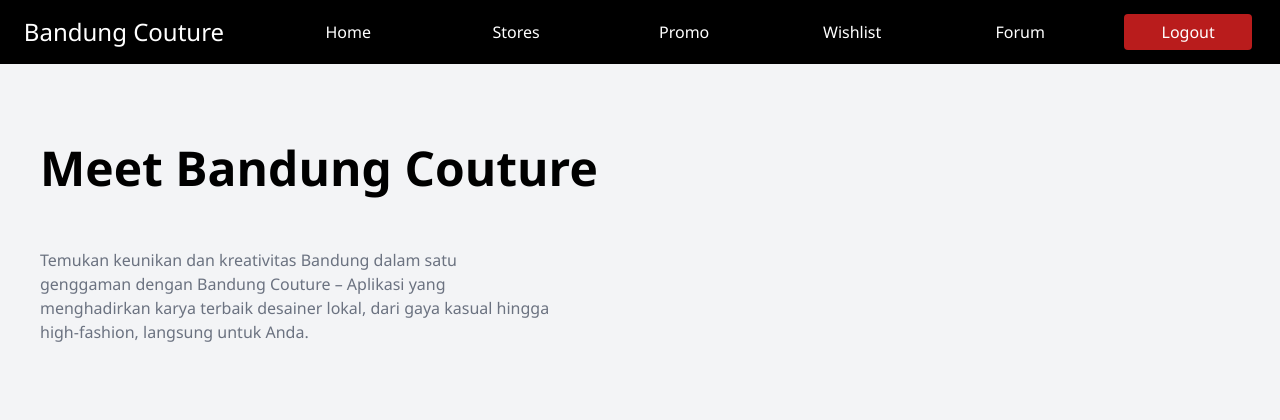
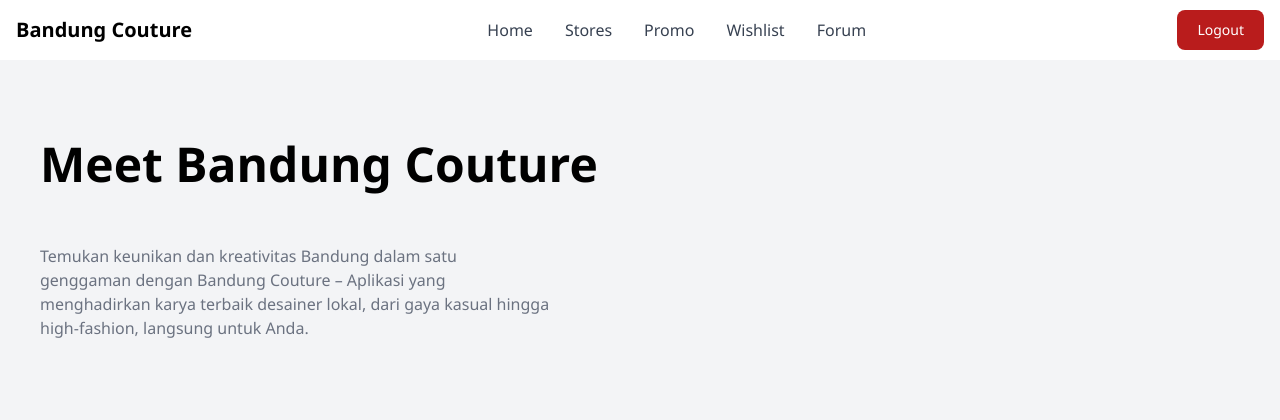
Before and after one commit to PBPgasal24-E01/bandung-couture, a Django app: page /home in a window 1280 px wide. Shown: the top 420 px of the page. Run offline with Django 5.2, Linux system fonts and the light colour scheme; the visitor is signed in with stand-in values (Sample User, id 1); some libraries are stand-ins or nearby versions.

Commit message:
navbar redesign

```diff
--- a/templates/components/navigation-bar.html
+++ b/templates/components/navigation-bar.html
@@ -1,9 +1,56 @@
-<div class="bg-black h-16 flex items-center justify-center select-none text-white">
-    <div class="text-2xl ml-4 mr-10">Bandung Couture</div>
-    <a href="{% url 'main:home' %}" class="navigation-buttons w-32 h-9 rounded cursor-pointer mx-5 flex items-center justify-center hover:bg-gray-800">Home</a>
-    <a href="{% url 'stores:show' %}" class="navigation-buttons w-32 h-9 rounded cursor-pointer mx-5 flex items-center justify-center hover:bg-gray-800">Stores</a>
-    <a href="" class="navigation-buttons w-32 h-9 rounded cursor-pointer mx-5 flex items-center justify-center hover:bg-gray-800">Promo</a>
-    <a href="" class="navigation-buttons w-32 h-9 rounded cursor-pointer mx-5 flex items-center justify-center hover:bg-gray-800">Wishlist</a>
-    <a href="{% url 'forum:show' %}" class="navigation-buttons w-32 h-9 rounded cursor-pointer mx-5 flex items-center justify-center hover:bg-gray-800">Forum</a>
-    <a href="{% url 'account:logout' %}" class="navigation-buttons w-32 h-9 rounded cursor-pointer mx-5 flex items-center justify-center bg-red-700">Logout</a>
-</div>
+<nav class="bg-white border-gray-200 py-2.5 dark:bg-gray-900">
+    <div class="flex flex-wrap items-center justify-between max-w-screen-xl px-4 mx-auto">
+        <a href="{% url 'main:home' %}" class="flex items-center">
+            <span class="self-center text-xl font-semibold whitespace-nowrap dark:text-white">Bandung Couture</span>
+        </a>
+        <div class="flex items-center lg:order-2">
+            <div class="hidden mt-2 mr-4 sm:inline-block">
+                <span></span>
+            </div>
+
+            <a href="{% url 'account:logout' %}"
+                class="text-white bg-red-700 hover:bg-red-800 focus:ring-4 focus:ring-red-300 font-medium rounded-lg text-sm px-4 lg:px-5 py-2 lg:py-2.5 sm:mr-2 lg:mr-0 dark:bg-red-600 dark:hover:bg-red-700 focus:outline-none dark:focus:ring-red-800">Logout</a>
+            <button data-collapse-toggle="mobile-menu-2" type="button"
+				class="inline-flex items-center p-2 ml-1 text-sm text-gray-500 rounded-lg lg:hidden hover:bg-gray-100 focus:outline-none focus:ring-2 focus:ring-gray-200 dark:text-gray-400 dark:hover:bg-gray-700 dark:focus:ring-gray-600"
+				aria-controls="mobile-menu-2" aria-expanded="true">
+				<span class="sr-only">Open main menu</span>
+				<svg class="w-6 h-6" fill="currentColor" viewBox="0 0 20 20" xmlns="http://www.w3.org/2000/svg">
+					<path fill-rule="evenodd"
+						d="M3 5a1 1 0 011-1h12a1 1 0 110 2H4a1 1 0 01-1-1zM3 10a1 1 0 011-1h12a1 1 0 110 2H4a1 1 0 01-1-1zM3 15a1 1 0 011-1h12a1 1 0 110 2H4a1 1 0 01-1-1z"
+						clip-rule="evenodd"></path>
+				</svg>
+				<svg class="hidden w-6 h-6" fill="currentColor" viewBox="0 0 20 20" xmlns="http://www.w3.org/2000/svg">
+					<path fill-rule="evenodd"
+						d="M4.293 4.293a1 1 0 011.414 0L10 8.586l4.293-4.293a1 1 0 111.414 1.414L11.414 10l4.293 4.293a1 1 0 01-1.414 1.414L10 11.414l-4.293 4.293a1 1 0 01-1.414-1.414L8.586 10 4.293 5.707a1 1 0 010-1.414z"
+						clip-rule="evenodd"></path>
+				</svg>
+			</button>
+        </div>
+        <div class="items-center justify-between w-full lg:flex lg:w-auto lg:order-1" id="mobile-menu-2">
+            <ul class="flex flex-col mt-4 font-medium lg:flex-row lg:space-x-8 lg:mt-0">
+                <li>
+                    <a href="{% url 'main:home' %}"
+                        class="block py-2 pl-3 pr-4 text-gray-700 border-b border-gray-100 hover:bg-gray-50 lg:hover:bg-transparent lg:border-0 lg:hover:text-purple-700 lg:p-0 dark:text-gray-400 lg:dark:hover:text-white dark:hover:bg-gray-700 dark:hover:text-white lg:dark:hover:bg-transparent dark:border-gray-700">Home</a>
+                </li>
+                <li>
+                    <a href="{% url 'stores:show' %}"
+                        class="block py-2 pl-3 pr-4 text-gray-700 border-b border-gray-100 hover:bg-gray-50 lg:hover:bg-transparent lg:border-0 lg:hover:text-purple-700 lg:p-0 dark:text-gray-400 lg:dark:hover:text-white dark:hover:bg-gray-700 dark:hover:text-white lg:dark:hover:bg-transparent dark:border-gray-700">Stores</a>
+                </li>
+                <li>
+                    <a href="#"
+                        class="block py-2 pl-3 pr-4 text-gray-700 border-b border-gray-100 hover:bg-gray-50 lg:hover:bg-transparent lg:border-0 lg:hover:text-purple-700 lg:p-0 dark:text-gray-400 lg:dark:hover:text-white dark:hover:bg-gray-700 dark:hover:text-white lg:dark:hover:bg-transparent dark:border-gray-700">Promo</a>
+                </li>
+                <li>
+                    <a href="#"
+                        class="block py-2 pl-3 pr-4 text-gray-700 border-b border-gray-100 hover:bg-gray-50 lg:hover:bg-transparent lg:border-0 lg:hover:text-purple-700 lg:p-0 dark:text-gray-400 lg:dark:hover:text-white dark:hover:bg-gray-700 dark:hover:text-white lg:dark:hover:bg-transparent dark:border-gray-700">Wishlist</a>
+                </li>
+                <li>
+                    <a href="{% url 'forum:show' %}"
+                        class="block py-2 pl-3 pr-4 text-gray-700 border-b border-gray-100 hover:bg-gray-50 lg:hover:bg-transparent lg:border-0 lg:hover:text-purple-700 lg:p-0 dark:text-gray-400 lg:dark:hover:text-white dark:hover:bg-gray-700 dark:hover:text-white lg:dark:hover:bg-transparent dark:border-gray-700">Forum</a>
+                </li>
+            </ul>
+        </div>
+    </div>
+</nav>
+
+<script src="https://unpkg.com/flowbite@1.4.1/dist/flowbite.js"></script>
```
